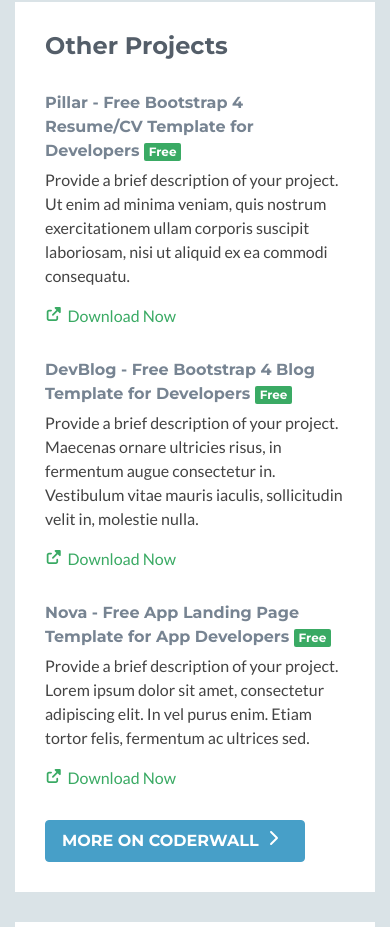
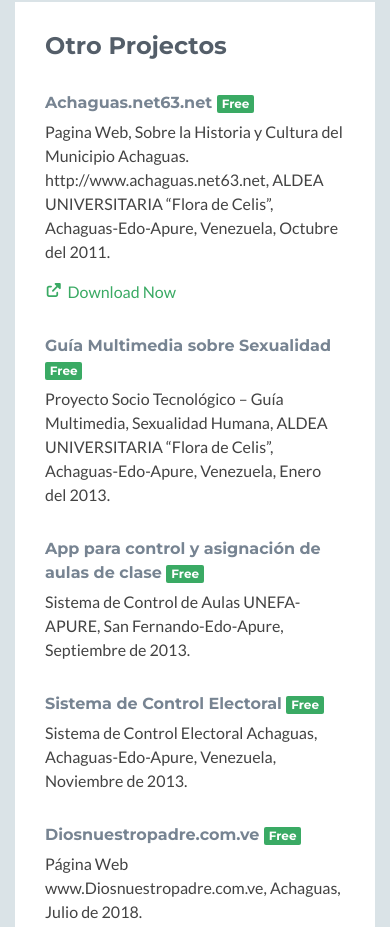
Before and after one commit to carlosgraterol/portafolio, a plain HTML site: page index.html in a window 390 px wide. Shown: the part 4408-5335 px from the top of the page. Drawn offline with nearby package versions, Linux system fonts and the light colour scheme; no server answers; some icons are missing.

Commit message:
Registro de mas Projectos

```diff
--- a/index.html
+++ b/index.html
@@ -48,7 +48,7 @@
                     <li class="list-inline-item last-item"><a href="#"><i class="fab fa-codepen"></i></a></li>
                 </ul>
             </div><!--//profile-->
-            <a class="btn btn-cta-primary float-right" href="https://themes.3rdwavemedia.com/" target="_blank"><i class="fas fa-paper-plane"></i> Contactame</a>
+            <a class="btn btn-cta-primary float-right" href="#" target="_blank"><i class="fas fa-paper-plane"></i>Contactame</a>
         </div><!--//container-->
     </header><!--//header-->
 
@@ -149,24 +149,29 @@
 
                 <section class="projects section">
                     <div class="section-inner">
-                        <h2 class="heading">Other Projects</h2>
+                        <h2 class="heading">Otro Projectos</h2>
                         <div class="content">
                             <div class="item">
-                                <h3 class="title"><a href="https://themes.3rdwavemedia.com/bootstrap-templates/resume/free-bootstrap4-resume-cv-template-for-developers-pillar/" target="_blank">Pillar - Free Bootstrap 4 Resume/CV Template for Developers</a> <span class="badge badge-theme">Free</span></h3>
-                                <p class="summary">Provide a brief description of your project. Ut enim ad minima veniam, quis nostrum exercitationem ullam corporis suscipit laboriosam, nisi ut aliquid ex ea commodi consequatu.</p>
-                                <p><a class="more-link" href="https://themes.3rdwavemedia.com/bootstrap-templates/resume/free-bootstrap4-resume-cv-template-for-developers-pillar/" target="_blank"><i class="fas fa-external-link-alt"></i>Download Now</a></p>
+                                <h3 class="title"><a href="#" target="_blank">Achaguas.net63.net </a> <span class="badge badge-theme">Free</span></h3>
+                                <p class="summary">Pagina Web, Sobre la Historia y Cultura del Municipio Achaguas. http://www.achaguas.net63.net, ALDEA UNIVERSITARIA “Flora de Celis”, Achaguas-Edo-Apure, Venezuela, Octubre del 2011.</p>
+                                <p><a class="more-link" href="#" target="_blank"><i class="fas fa-external-link-alt"></i>Download Now</a></p>
                             </div><!--//item-->
                             <div class="item">
-                                <h3 class="title"><a href="https://themes.3rdwavemedia.com/bootstrap-templates/speciality/devblog-free-bootstrap-4-blog-template-for-developers/" target="_blank">DevBlog - Free Bootstrap 4 Blog Template for Developers</a> <span class="badge badge-theme">Free</span></h3>
-                                <p class="summary">Provide a brief description of your project. Maecenas ornare ultricies risus, in fermentum augue consectetur in. Vestibulum vitae mauris iaculis, sollicitudin velit in, molestie nulla. </p>
-                                <p><a class="more-link" href="https://themes.3rdwavemedia.com/bootstrap-templates/speciality/devblog-free-bootstrap-4-blog-template-for-developers/" target="_blank"><i class="fas fa-external-link-alt"></i>Download Now</a></p>
+                                <h3 class="title"><a href="#" target="_blank">Guía Multimedia sobre Sexualidad</a> <span class="badge badge-theme">Free</span></h3>
+                                <p class="summary">Proyecto Socio Tecnológico – Guía Multimedia, Sexualidad Humana, ALDEA UNIVERSITARIA “Flora de Celis”, Achaguas-Edo-Apure, Venezuela, Enero del 2013.</p>
                             </div><!--//item-->
                             <div class="item">
-                                <h3 class="title"><a href="https://themes.3rdwavemedia.com/bootstrap-templates/startup/nova-bootstrap-landing-page-template-for-mobile-apps/" target="_blank">Nova - Free App Landing Page Template for App Developers</a> <span class="badge badge-theme">Free</span></h3>
-                                <p class="summary">Provide a brief description of your project. Lorem ipsum dolor sit amet, consectetur adipiscing elit. In vel purus enim. Etiam tortor felis, fermentum ac ultrices sed.</p>
-                                <p><a class="more-link" href="https://themes.3rdwavemedia.com/bootstrap-templates/startup/nova-bootstrap-landing-page-template-for-mobile-apps/" target="_blank"><i class="fas fa-external-link-alt"></i>Download Now</a></p>
+                                <h3 class="title"><a href="#" target="_blank">App para control y asignación de aulas de clase</a> <span class="badge badge-theme">Free</span></h3>
+                                <p class="summary">Sistema de Control de Aulas UNEFA-APURE, San Fernando-Edo-Apure, Septiembre de 2013.</p>
                             </div><!--//item-->
-
+                            <div class="item">
+                                <h3 class="title"><a href="#" target="_blank">Sistema de Control Electoral</a> <span class="badge badge-theme">Free</span></h3>
+                                <p class="summary">Sistema de Control Electoral Achaguas, Achaguas-Edo-Apure, Venezuela, Noviembre de 2013.</p>
+                            </div><!--//item-->
+                            <div class="item">
+                                <h3 class="title"><a href="#" target="_blank">Diosnuestropadre.com.ve</a> <span class="badge badge-theme">Free</span></h3>
+                                <p class="summary">Página Web www.Diosnuestropadre.com.ve, Achaguas, Julio de 2018.</p>
+                            </div><!--//item-->
                             <a class="btn btn-cta-secondary" href="#">More on CoderWall <i class="fas fa-chevron-right"></i></a>
 
                         </div><!--//content-->
@@ -221,6 +226,7 @@
                             <ul class="list-unstyled">
                                 <li><i class="fas fa-map-marker-alt"></i><span class="sr-only">Location:</span>Santiago, Chile</li>
                                 <li><i class="fas fa-envelope"></i><span class="sr-only">Email:</span><a href="#">20089565castillocarlos@gmail.com</a></li>
+                                <li><i class="fas fa-phone"></i><span class="sr-only">Phone:</span><a href="#">+56937863400</a></li>
                                 <li><i class="fas fa-link"></i><span class="sr-only">Website:</span><a href="#">sexualidadensantidad.com.ve</a></li>
                             </ul>
                         </div><!--//content-->
```
